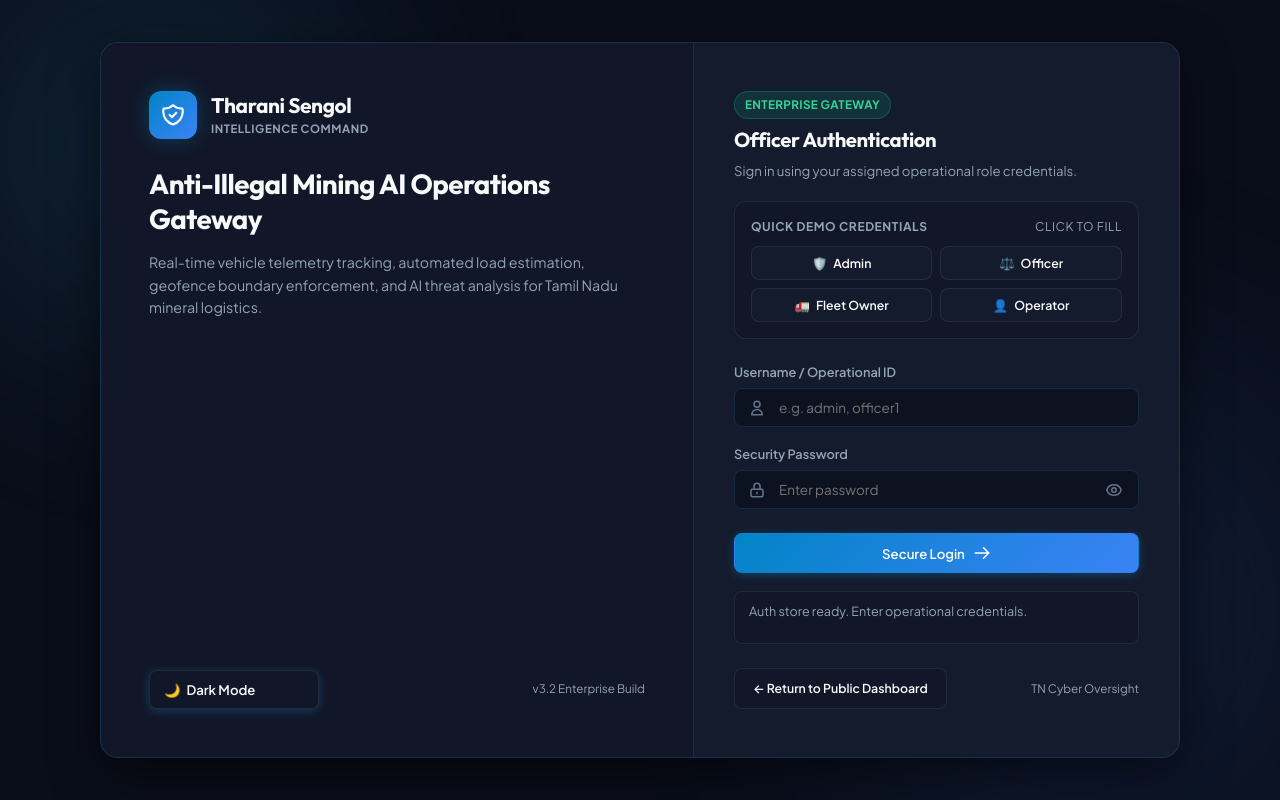
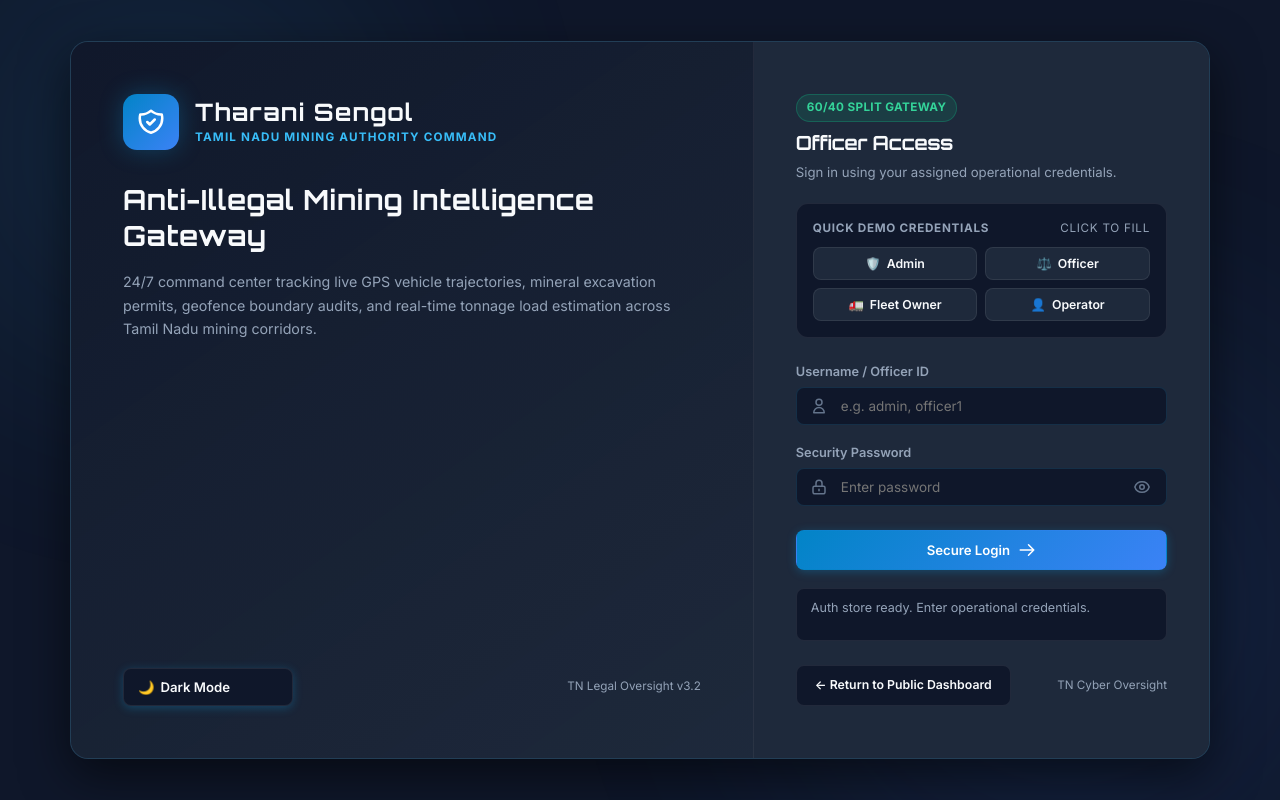
Before and after one commit to Mr-Prince2/Tharani-Sengol, a Flask app: page /login in a window 1280 px wide. Run offline with Flask 3, Linux system fonts and the light colour scheme; parts of the project's set-up code (start-up, migrations or seed data) failed here and were passed over.

Commit message:
feat: implement excavation platform design principles (Orbitron typography, 60/40 split login, Slate dark command theme, data exports)

```diff
--- a/static/site.css
+++ b/static/site.css
@@ -3,7 +3,7 @@
    Full Design System with Dark & Light Theme Engines + Responsive Layouts
    ========================================================================== */
 
-@import url('https://fonts.googleapis.com/css2?family=Inter:wght@300;400;500;600;700&family=Plus+Jakarta+Sans:ital,wght@0,300;0,400;0,500;0,600;0,700;0,800;1,400&family=Outfit:wght@400;500;600;700;800&display=swap');
+@import url('https://fonts.googleapis.com/css2?family=Orbitron:wght@600;700;800;900&family=Inter:wght@300;400;500;600;700&family=Plus+Jakarta+Sans:wght@400;500;600;700;800&family=Outfit:wght@500;600;700;800&display=swap');
 
 /* ==========================================================================
    Root CSS Variables & Theme Engine
@@ -12,18 +12,18 @@
 :root {
   color-scheme: dark light;
 
-  --font-sans: 'Plus Jakarta Sans', 'Inter', -apple-system, BlinkMacSystemFont, "Segoe UI", Roboto, sans-serif;
-  --font-heading: 'Outfit', 'Plus Jakarta Sans', sans-serif;
+  --font-sans: 'Inter', 'Plus Jakarta Sans', -apple-system, BlinkMacSystemFont, "Segoe UI", Roboto, sans-serif;
+  --font-heading: 'Orbitron', 'Outfit', 'Plus Jakarta Sans', sans-serif;
 
-  /* Default Executive Dark Mode Color Tokens */
-  --bg-canvas: #0a0e1a;
-  --bg-sidebar: #0f1424;
-  --bg-card: #141b2d;
-  --bg-card-hover: #1c253d;
-  --bg-surface: #111728;
-  --bg-input: #0d1220;
-  --bg-header: rgba(15, 20, 36, 0.94);
-  --bg-modal: #131a2c;
+  /* Default Command Center Dark Theme (#0f172a to #1e293b) */
+  --bg-canvas: #0f172a;
+  --bg-sidebar: #1e293b;
+  --bg-card: #1e293b;
+  --bg-card-hover: #334155;
+  --bg-surface: #0f172a;
+  --bg-input: #0f172a;
+  --bg-header: rgba(30, 41, 59, 0.94);
+  --bg-modal: #1e293b;
 
   --border-subtle: rgba(255, 255, 255, 0.08);
   --border-card: rgba(56, 189, 248, 0.14);
--- a/templates/login.html
+++ b/templates/login.html
@@ -22,8 +22,8 @@
     <!-- Google Fonts -->
     <link rel="preconnect" href="https://fonts.googleapis.com">
     <link rel="preconnect" href="https://fonts.gstatic.com" crossorigin>
-    <link href="https://fonts.googleapis.com/css2?family=Plus+Jakarta+Sans:wght@300;400;500;600;700;800&family=Outfit:wght@500;600;700;800&display=swap" rel="stylesheet">
-    <link rel="stylesheet" href="{{ url_for('static', filename='site.css') }}?v=100" />
+    <link href="https://fonts.googleapis.com/css2?family=Orbitron:wght@600;700;800;900&family=Inter:wght@300;400;500;600;700&family=Plus+Jakarta+Sans:wght@400;500;600;700;800&display=swap" rel="stylesheet">
+    <link rel="stylesheet" href="{{ url_for('static', filename='site.css') }}?v=101" />
 
     <style>
         body {
@@ -35,7 +35,8 @@
             justify-content: center;
             overflow-x: hidden;
             position: relative;
-            padding: 20px;
+            padding: 24px;
+            font-family: var(--font-sans);
         }
 
         /* Ambient Background Orbs */
@@ -50,25 +51,25 @@
         .ambient-orb {
             position: absolute;
             border-radius: 50%;
-            filter: blur(100px);
-            opacity: 0.18;
+            filter: blur(120px);
+            opacity: 0.16;
             animation: pulse-orb 14s infinite alternate ease-in-out;
         }
 
         .orb-1 {
-            width: 550px;
-            height: 550px;
+            width: 600px;
+            height: 600px;
             background: radial-gradient(circle, var(--accent-cyan) 0%, transparent 70%);
-            top: -120px;
-            left: -120px;
+            top: -140px;
+            left: -140px;
         }
 
         .orb-2 {
-            width: 650px;
-            height: 650px;
+            width: 700px;
+            height: 700px;
             background: radial-gradient(circle, var(--accent-blue) 0%, transparent 70%);
-            bottom: -160px;
-            right: -120px;
+            bottom: -180px;
+            right: -140px;
             animation-delay: -7s;
         }
 
@@ -77,14 +78,14 @@
             100% { transform: scale(1.12) translateY(-20px); }
         }
 
-        /* Container Layout */
+        /* 60/40 Split-Screen Container Layout */
         .login-wrapper {
             position: relative;
             z-index: 10;
             width: 100%;
-            max-width: 1080px;
+            max-width: 1140px;
             display: grid;
-            grid-template-columns: 1.1fr 0.9fr;
+            grid-template-columns: 60% 40%;
             background: var(--bg-card);
             border: 1px solid var(--border-card);
             border-radius: var(--radius-lg);
@@ -93,7 +94,7 @@
             overflow: hidden;
         }
 
-        @media (max-width: 900px) {
+        @media (max-width: 960px) {
             .login-wrapper {
                 grid-template-columns: 1fr;
             }
@@ -102,10 +103,10 @@
             }
         }
 
-        /* Left Side Branding */
+        /* Left Side (60%) State Emblem & Authority Branding */
         .brand-section {
-            padding: 48px;
-            background: var(--bg-surface);
+            padding: 52px;
+            background: linear-gradient(145deg, rgba(15, 23, 42, 0.95), rgba(30, 41, 59, 0.85));
             border-right: 1px solid var(--border-subtle);
             display: flex;
             flex-direction: column;
@@ -115,46 +116,53 @@
         .brand-logo-area {
             display: flex;
             align-items: center;
-            gap: 14px;
-            margin-bottom: 24px;
+            gap: 16px;
+            margin-bottom: 28px;
         }
 
         .brand-logo-icon {
-            width: 48px;
-            height: 48px;
-            border-radius: 12px;
+            width: 56px;
+            height: 56px;
+            border-radius: 14px;
             background: var(--accent-gradient);
             display: flex;
             align-items: center;
             justify-content: center;
             color: #ffffff;
-            box-shadow: 0 0 20px var(--accent-glow);
+            box-shadow: 0 0 24px var(--accent-glow);
         }
 
-        .brand-logo-icon svg { width: 26px; height: 26px; }
+        .brand-logo-icon svg { width: 30px; height: 30px; }
 
         .brand-logo-title h1 {
-            font-size: 1.4rem;
+            font-family: var(--font-heading);
+            font-size: 1.6rem;
             margin: 0;
+            letter-spacing: 0.05em;
+            color: var(--text-primary);
         }
         .brand-logo-title p {
-            font-size: 0.76rem;
-            color: var(--text-secondary);
-            margin: 2px 0 0 0;
+            font-size: 0.78rem;
+            color: var(--accent-cyan);
+            margin: 3px 0 0 0;
             text-transform: uppercase;
-            letter-spacing: 0.05em;
+            letter-spacing: 0.1em;
             font-weight: 700;
         }
 
         .hero-statement h2 {
+            font-family: var(--font-heading);
             font-size: 1.85rem;
-            line-height: 1.25;
-            margin-bottom: 14px;
+            line-height: 1.3;
+            margin-bottom: 16px;
+            letter-spacing: 0.02em;
+            color: var(--text-primary);
         }
+
         .hero-statement p {
             color: var(--text-secondary);
             font-size: 0.95rem;
-            line-height: 1.6;
+            line-height: 1.65;
         }
 
         /* Demo Roles Selector */
@@ -167,11 +175,11 @@
         }
 
         .demo-roles-title {
-            font-size: 0.8rem;
+            font-size: 0.78rem;
             font-weight: 700;
             color: var(--text-secondary);
             text-transform: uppercase;
-            letter-spacing: 0.05em;
+            letter-spacing: 0.06em;
             margin-bottom: 10px;
             display: flex;
             justify-content: space-between;
@@ -211,12 +219,13 @@
             box-shadow: 0 4px 12px var(--accent-glow);
         }
 
-        /* Right Side Form */
+        /* Right Side (40%) Login Form */
         .form-section {
-            padding: 48px 40px;
+            padding: 52px 42px;
             display: flex;
             flex-direction: column;
             justify-content: space-between;
+            background: var(--bg-card);
         }
 
         .form-grid {
@@ -293,7 +302,7 @@
 </div>
 
 <div class="login-wrapper">
-    <!-- LEFT SIDE: Branding -->
+    <!-- LEFT SIDE (60%): Authority Branding & State Emblem -->
     <section class="brand-section">
         <div>
             <div class="brand-logo-area">
@@ -304,34 +313,34 @@
                 </div>
                 <div class="brand-logo-title">
                     <h1>{{ web_name if web_name else 'Tharani Sengol' }}</h1>
-                    <p>Intelligence Command</p>
+                    <p>Tamil Nadu Mining Authority Command</p>
                 </div>
             </div>
 
-            <div class="hero-statement" style="margin-top: 28px;">
-                <h2>Anti-Illegal Mining AI Operations Gateway</h2>
-                <p>Real-time vehicle telemetry tracking, automated load estimation, geofence boundary enforcement, and AI threat analysis for Tamil Nadu mineral logistics.</p>
+            <div class="hero-statement" style="margin-top: 32px;">
+                <h2>Anti-Illegal Mining Intelligence Gateway</h2>
+                <p>24/7 command center tracking live GPS vehicle trajectories, mineral excavation permits, geofence boundary audits, and real-time tonnage load estimation across Tamil Nadu mining corridors.</p>
             </div>
         </div>
 
-        <div style="margin-top: 36px; display: flex; align-items: center; justify-content: space-between;">
+        <div style="margin-top: 40px; display: flex; align-items: center; justify-content: space-between;">
             <button type="button" onclick="toggleTheme()" class="theme-toggle-btn" style="max-width: 170px;" aria-label="Toggle Theme">
                 <span class="theme-toggle-icon">
                     <span class="theme-toggle-icon-sym">🌙</span>
                     <span class="theme-toggle-label">Dark Mode</span>
                 </span>
             </button>
-            <span class="muted" style="font-size: 0.78rem;">v3.2 Enterprise Build</span>
+            <span class="muted" style="font-size: 0.78rem;">TN Legal Oversight v3.2</span>
         </div>
     </section>
 
-    <!-- RIGHT SIDE: Corporate Form -->
+    <!-- RIGHT SIDE (40%): Accessible Login Form -->
     <section class="form-section">
         <div>
             <header style="margin-bottom: 20px;">
-                <span class="badge safe" style="margin-bottom: 8px;">Enterprise Gateway</span>
-                <h2>Officer Authentication</h2>
-                <p class="muted">Sign in using your assigned operational role credentials.</p>
+                <span class="badge safe" style="margin-bottom: 8px;">60/40 Split Gateway</span>
+                <h2 style="font-family: var(--font-heading); font-size: 1.3rem;">Officer Access</h2>
+                <p class="muted">Sign in using your assigned operational credentials.</p>
             </header>
 
             <!-- Quick Operational Roles -->
@@ -358,7 +367,7 @@
 
             <form id="loginForm" class="form-grid">
                 <div class="field-group">
-                    <label for="usernameInput" class="field-label">Username / Operational ID</label>
+                    <label for="usernameInput" class="field-label">Username / Officer ID</label>
                     <div class="input-wrapper">
                         <svg class="input-icon" xmlns="http://www.w3.org/2000/svg" fill="none" viewBox="0 0 24 24" stroke="currentColor" stroke-width="2">
                             <path stroke-linecap="round" stroke-linejoin="round" d="M16 7a4 4 0 11-8 0 4 4 0 018 0zM12 14a7 7 0 00-7 7h14a7 7 0 00-7-7z"/>
@@ -450,7 +459,7 @@
     }
 </script>
 
-<script src="{{ url_for('static', filename='auth.js') }}?v=3"></script>
-<script src="{{ url_for('static', filename='login.js') }}?v=3"></script>
+<script src="{{ url_for('static', filename='auth.js') }}?v=101"></script>
+<script src="{{ url_for('static', filename='login.js') }}?v=101"></script>
 </body>
 </html>
```
Also changed, not shown: templates/dashboard.html (+17 -6 lines).
